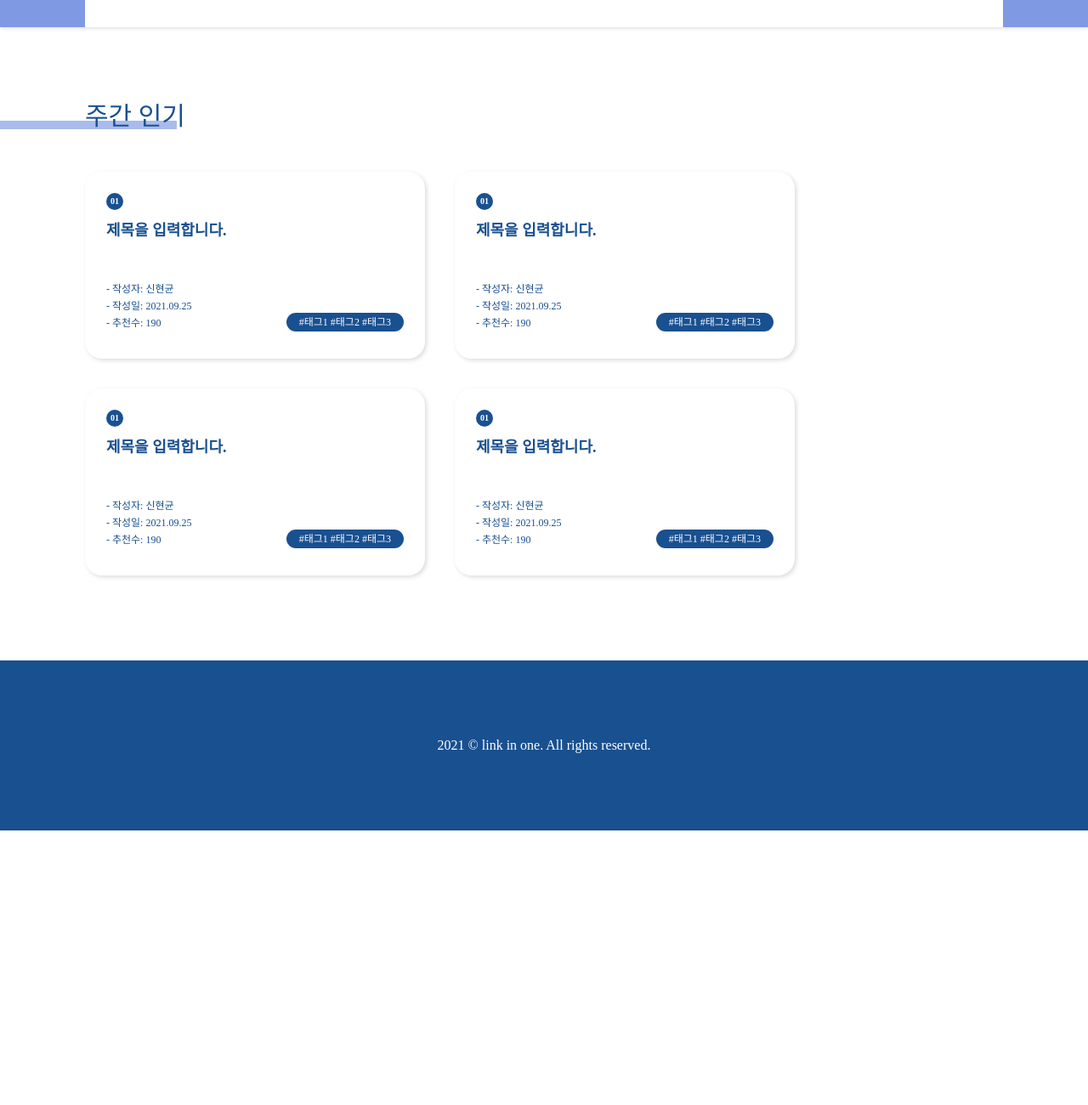
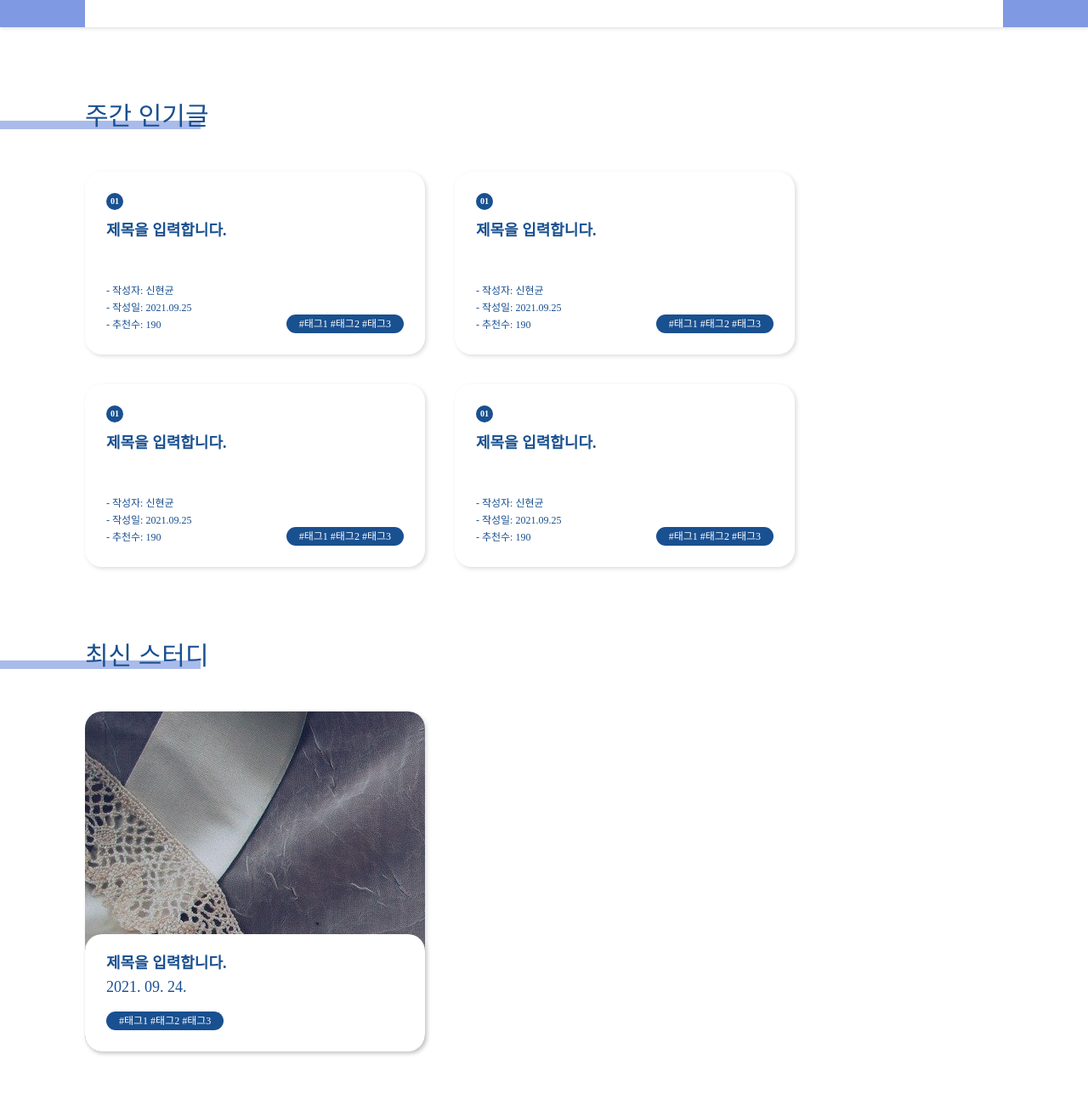
Before and after one commit to hye0ngyun/LIO, a plain HTML site: page public/index.html in a window 1280 px wide. Shown: the part 600-1900 px from the top of the page at 85% size. Before the commit the page ends 1577 px from the top, so only its background shows below. Drawn offline with Linux system fonts and the light colour scheme; a web font is replaced by a local one.

Commit message:
Update index: card-big

```diff
--- a/public/index.html
+++ b/public/index.html
@@ -207,7 +207,7 @@
       </div>
     </div>
     <style>
-      .bulletien-group {
+      .main-preview {
         padding: 0 100px;
       }
       .card-group {
@@ -217,21 +217,24 @@
         flex-shrink: 0;
       }
       .card {
+        display: block;
+        text-decoration: none;
         cursor: pointer;
         box-sizing: border-box;
         flex-basis: 400px;
-        height: 220px;
         border-radius: 20px;
         box-shadow: 2px 2px 5px #50505033;
         padding: 25px;
         transition: 1s;
+        background-color: white;
       }
       .card:hover {
         background-color: #195090;
       }
       .card:hover .card__rank,
       .card:hover .card__head,
-      .card:hover .bulletien-info__item {
+      .card:hover .bulletien-info__item,
+      .card:hover .card__date {
         color: #ffffff;
       }
       .card:hover .tag-group {
@@ -259,7 +262,10 @@
         color: #195090;
         font-weight: 700;
         font-size: 18px;
-        margin: 15px 0 50px 0;
+      }
+      .card__head_preview-board {
+        margin: 15px 0 34px 0;
+        min-height: 36px;
       }
 
       .bulletien-info__item {
@@ -306,15 +312,51 @@
         height: 10px;
         border-bottom: 10px solid #7f99e2aa;
       }
+      .card_big {
+        max-width: 400px;
+        max-height: 400px;
+      }
+      .card_small {
+        width: 400px;
+        max-height: 220px;
+      }
+      .card__date {
+        display: inline-block;
+        font-size: 18px;
+        color: #195090;
+        margin: 10px 0 20px 0;
+      }
+      .card__content {
+        font-size: 18px;
+        color: #195090;
+        height: 0vh;
+        visibility: hidden;
+        transition: height 1s;
+      }
+      .card:hover .card__content {
+        visibility: visible;
+        height: 200px;
+        color: white;
+      }
+      .card-ly1 {
+        display: flex;
+        height: 400px;
+        border-radius: 20px;
+        box-shadow: 2px 2px 5px #50505033;
+        align-items: flex-end;
+        background-image: url(./img/ex1.jpg);
+      }
     </style>
     <!-- main -->
     <main class="main">
-      <div class="bulletien-group main__card">
-        <h2 class="group-head">주간 인기</h2>
+      <div class="main-preview main__card">
+        <h2 class="group-head">주간 인기글</h2>
         <div class="card-group">
-          <div class="card">
+          <a href="#" class="card card_small">
             <span class="card__rank">01</span>
-            <h3 class="card__head">제목을 입력합니다.</h3>
+            <h3 class="card__head card__head_preview-board">
+              제목을 입력합니다.
+            </h3>
             <div class="card__ly1">
               <ul class="bulletien-info">
                 <li class="bulletien-info__item">- 작성자: 신현균</li>
@@ -325,10 +367,12 @@
                 <span>#태그1</span> <span>#태그2</span> <span>#태그3</span>
               </div>
             </div>
-          </div>
-          <div class="card">
+          </a>
+          <a href="#" class="card card_small">
             <span class="card__rank">01</span>
-            <h3 class="card__head">제목을 입력합니다.</h3>
+            <h3 class="card__head card__head_preview-board">
+              제목을 입력합니다.
+            </h3>
             <div class="card__ly1">
               <ul class="bulletien-info">
                 <li class="bulletien-info__item">- 작성자: 신현균</li>
@@ -339,10 +383,12 @@
                 <span>#태그1</span> <span>#태그2</span> <span>#태그3</span>
               </div>
             </div>
-          </div>
-          <div class="card">
+          </a>
+          <a href="#" class="card card_small">
             <span class="card__rank">01</span>
-            <h3 class="card__head">제목을 입력합니다.</h3>
+            <h3 class="card__head card__head_preview-board">
+              제목을 입력합니다.
+            </h3>
             <div class="card__ly1">
               <ul class="bulletien-info">
                 <li class="bulletien-info__item">- 작성자: 신현균</li>
@@ -353,10 +399,12 @@
                 <span>#태그1</span> <span>#태그2</span> <span>#태그3</span>
               </div>
             </div>
-          </div>
-          <div class="card">
+          </a>
+          <a href="#" class="card card_small">
             <span class="card__rank">01</span>
-            <h3 class="card__head">제목을 입력합니다.</h3>
+            <h3 class="card__head card__head_preview-board">
+              제목을 입력합니다.
+            </h3>
             <div class="card__ly1">
               <ul class="bulletien-info">
                 <li class="bulletien-info__item">- 작성자: 신현균</li>
@@ -367,6 +415,33 @@
                 <span>#태그1</span> <span>#태그2</span> <span>#태그3</span>
               </div>
             </div>
+          </a>
+        </div>
+      </div>
+      <div class="main-preview main__card">
+        <h2 class="group-head">최신 스터디</h2>
+        <div class="card-group">
+          <div class="card-ly1">
+            <a href="#" class="card card_big">
+              <h3 class="card__head">제목을 입력합니다.</h3>
+              <span class="card__date">2021. 09. 24.</span>
+              <div class="card__content">
+                <p>
+                  Lorem ipsum dolor sit amet consectetur adipisicing elit.
+                  Nulla, voluptate. Lorem ipsum dolor sit amet consectetur
+                  adipisicing elit. Magnam, necessitatibus.
+                </p>
+                <ul class="bulletien-info">
+                  <li class="bulletien-info__item">- 작성자: 신현균</li>
+                  <li class="bulletien-info__item">- 작성일: 2021.09.25</li>
+                  <li class="bulletien-info__item">- 추천수: 190</li>
+                </ul>
+              </div>
+
+              <div class="tag-group">
+                <span>#태그1</span> <span>#태그2</span> <span>#태그3</span>
+              </div>
+            </a>
           </div>
         </div>
       </div>
```
Also changed, not shown: public/img/ex1.jpg (added).
